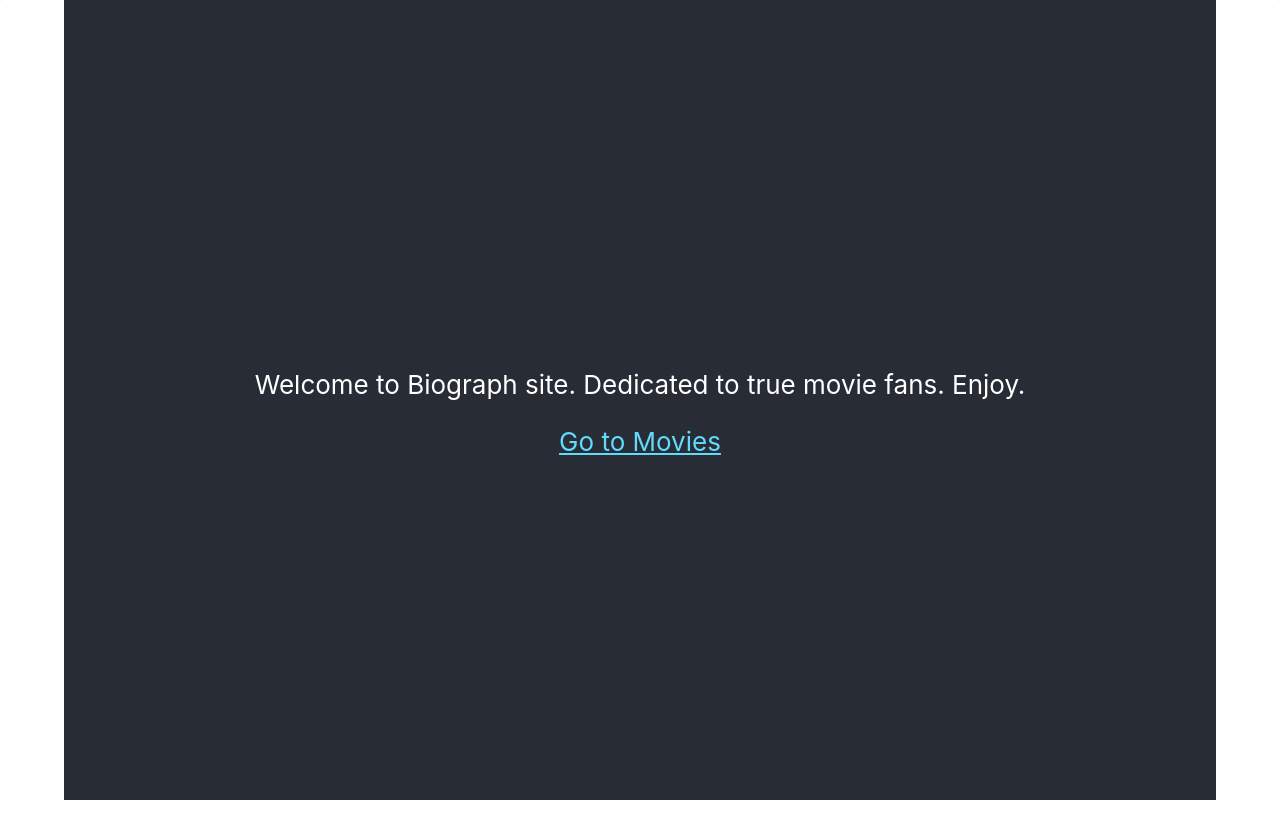
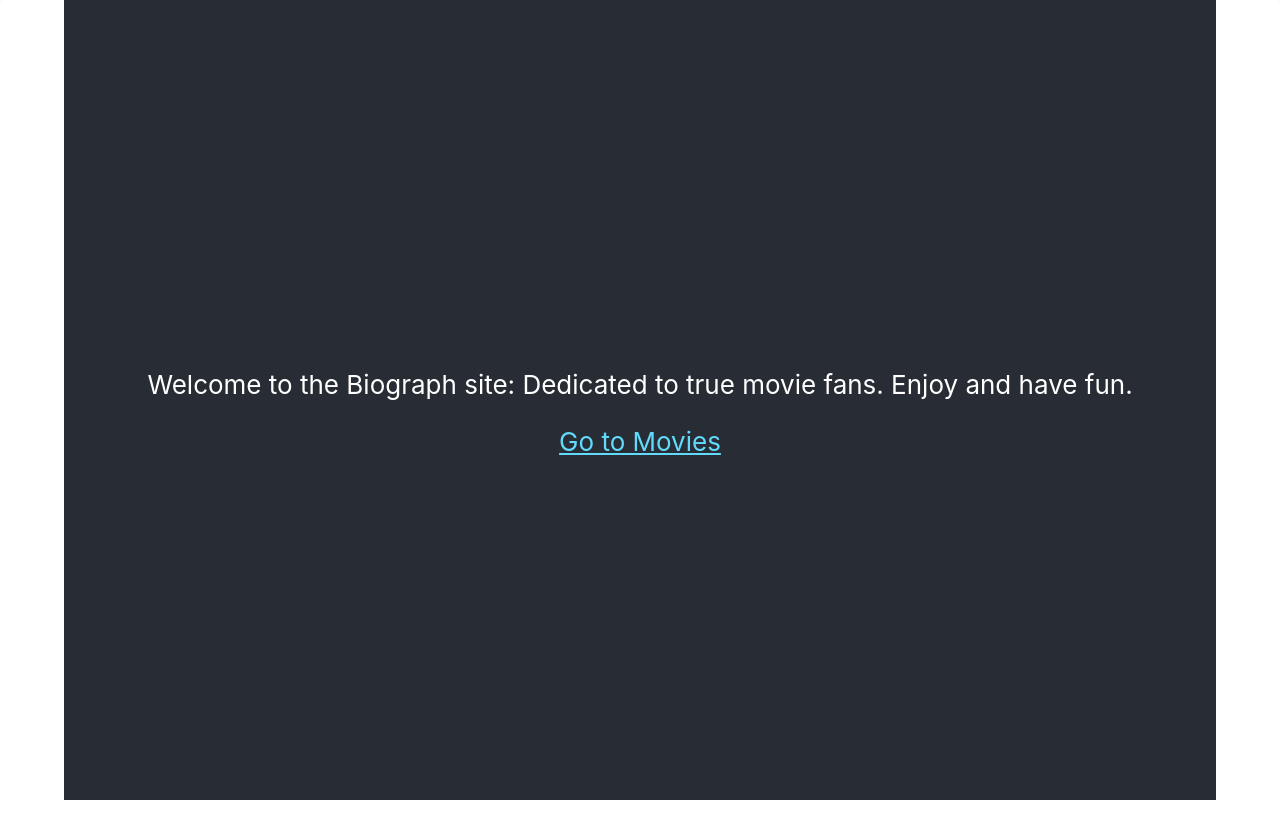
Before and after one commit to tinomar/biograph, a React (Create React App) app: page / in a window 1280 px wide. Shown: the top 838 px of the page. Built offline with nearby package versions, Linux system fonts and the light colour scheme.

Commit message:
Update invitation text

```diff
--- a/src/App.tsx
+++ b/src/App.tsx
@@ -6,7 +6,7 @@ function App() {
     <div className="App">
       <header className="App-header">
         <p>
-          Welcome to Biograph site. Dedicated to true movie fans. Enjoy.
+          Welcome to the Biograph site: Dedicated to true movie fans. Enjoy and have fun.
         </p>
         <a
           className="App-link"
```
